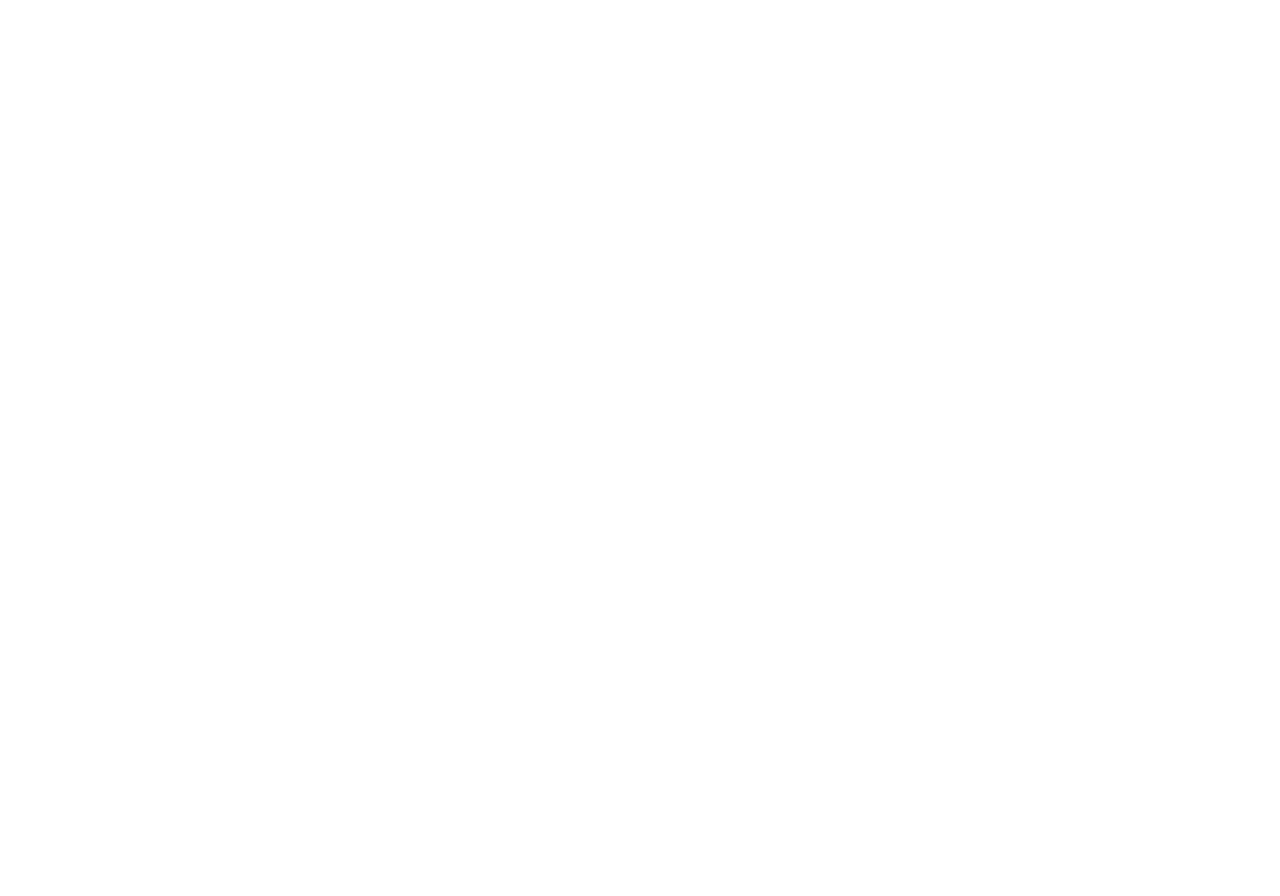
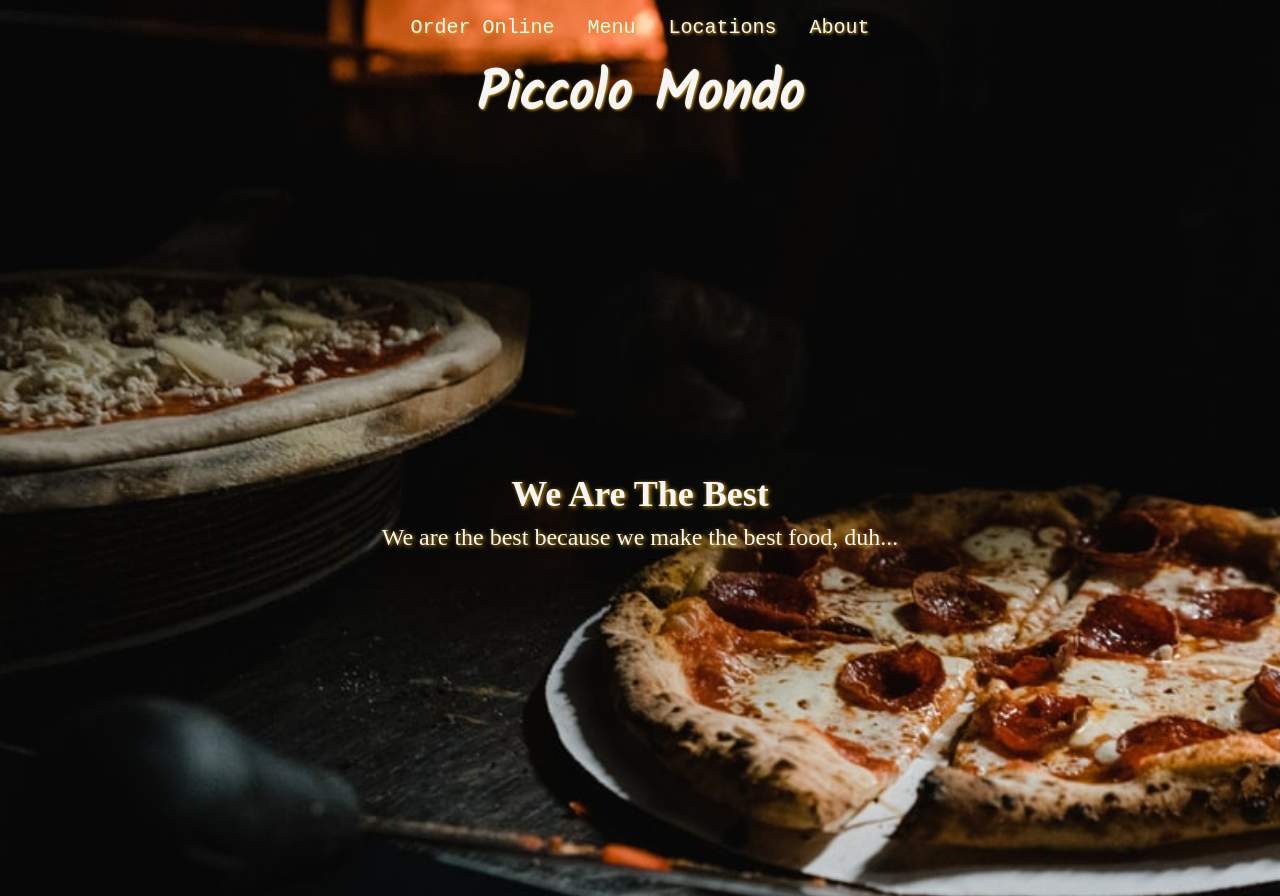
Before and after one commit to gadlaik/restaurant-page, a website built with webpack: page dist/index.html in a window 1280 px wide. Shown: the top 896 px of the page. Before the commit the page ends 800 px from the top, so only its background shows below. Built offline with nearby package versions, Linux system fonts and the light colour scheme.

Commit message:
It's something

```diff
--- a/src/index.js
+++ b/src/index.js
@@ -1 +1,5 @@
-alert("Hey, it works!");
+import { pageLoad } from "./modules/page-load";
+import { nav } from "./modules/nav-load";
+
+pageLoad();
+nav();
--- /dev/null
+++ b/src/modules/nav-load.js
@@ -0,0 +1,45 @@
+const nav = function () {
+  const nav = document.createElement("ul");
+  const online = document.createElement("li");
+  online.textContent = "Order Online";
+  const menu = document.createElement("li");
+  menu.textContent = "Menu";
+  const location = document.createElement("li");
+  location.textContent = "Locations";
+  const about = document.createElement("li");
+  about.textContent = "About";
+  nav.appendChild(online);
+  nav.appendChild(menu);
+  nav.appendChild(location);
+  nav.appendChild(about);
+  document.querySelector("#content").appendChild(nav);
+
+  const foodMenu = document.createElement("ul");
+  foodMenu.classList.add("foodMenu");
+  foodMenu.style.display = "none";
+  const margarita = document.createElement("li");
+  margarita.textContent = "MARGARITA 5KM";
+  const pepperoni = document.createElement("li");
+  pepperoni.textContent = "PEPPERONI 6KM";
+  const salami = document.createElement("li");
+  salami.textContent = "SALAMI 6KM";
+  const calzone = document.createElement("li");
+  calzone.textContent = "CALZONE 6KM";
+  foodMenu.appendChild(margarita);
+  foodMenu.appendChild(pepperoni);
+  foodMenu.appendChild(salami);
+  foodMenu.appendChild(calzone);
+  document.querySelector("div#content").appendChild(foodMenu);
+
+  nav.addEventListener("click", (e) => {
+    e.preventDefault();
+
+    if (e.target.textContent == "Menu") {
+      document.querySelector(".main").style.display = "none";
+
+      foodMenu.style.display = "flex";
+    }
+  });
+};
+
+export { nav };
--- /dev/null
+++ b/src/modules/page-load.js
@@ -0,0 +1,21 @@
+const pageLoad = function () {
+  const div = document.createElement("div");
+  const content = document.querySelector("#content");
+
+  const title = document.createElement("h1");
+  title.classList.add("title");
+  title.textContent = "Piccolo Mondo";
+  content.appendChild(title);
+
+  const main = div;
+  main.classList.add("main");
+  const h2 = document.createElement("h2");
+  h2.textContent = "We Are The Best";
+  const para = document.createElement("p");
+  para.textContent = "We are the best because we make the best food, duh...";
+  main.appendChild(h2);
+  main.appendChild(para);
+  content.appendChild(main);
+};
+
+export { pageLoad };
```
Also changed, not shown: dist/index.html, dist/main.js, dist/style.css (added), img/background.jpeg (added).
